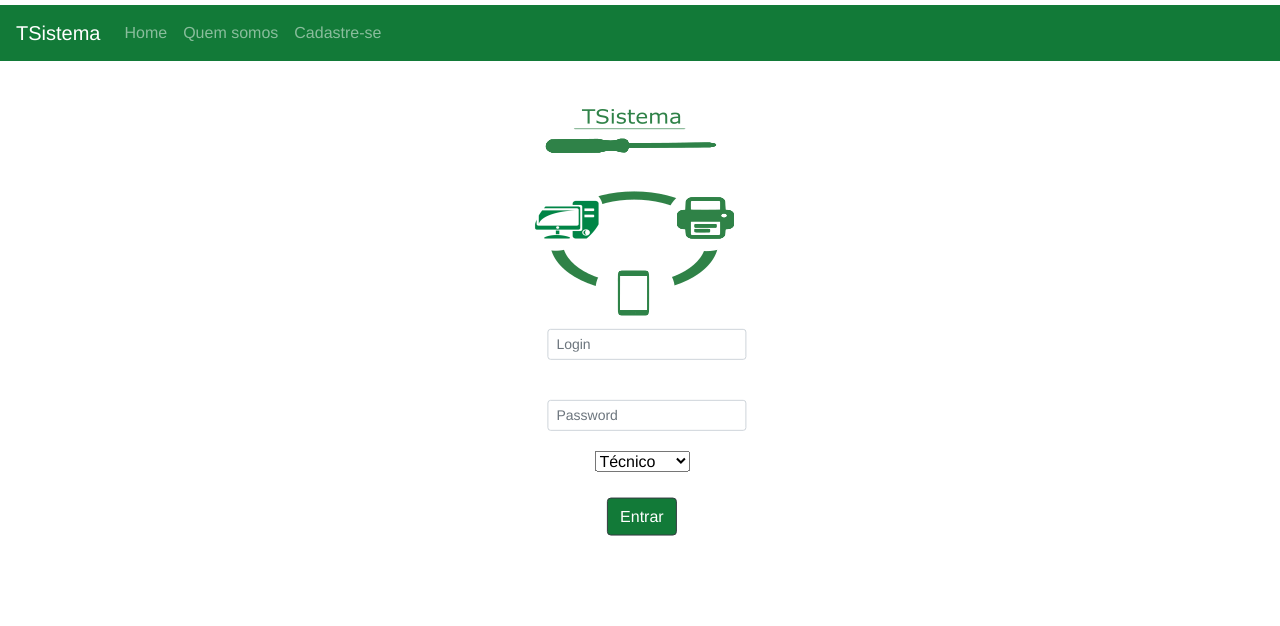
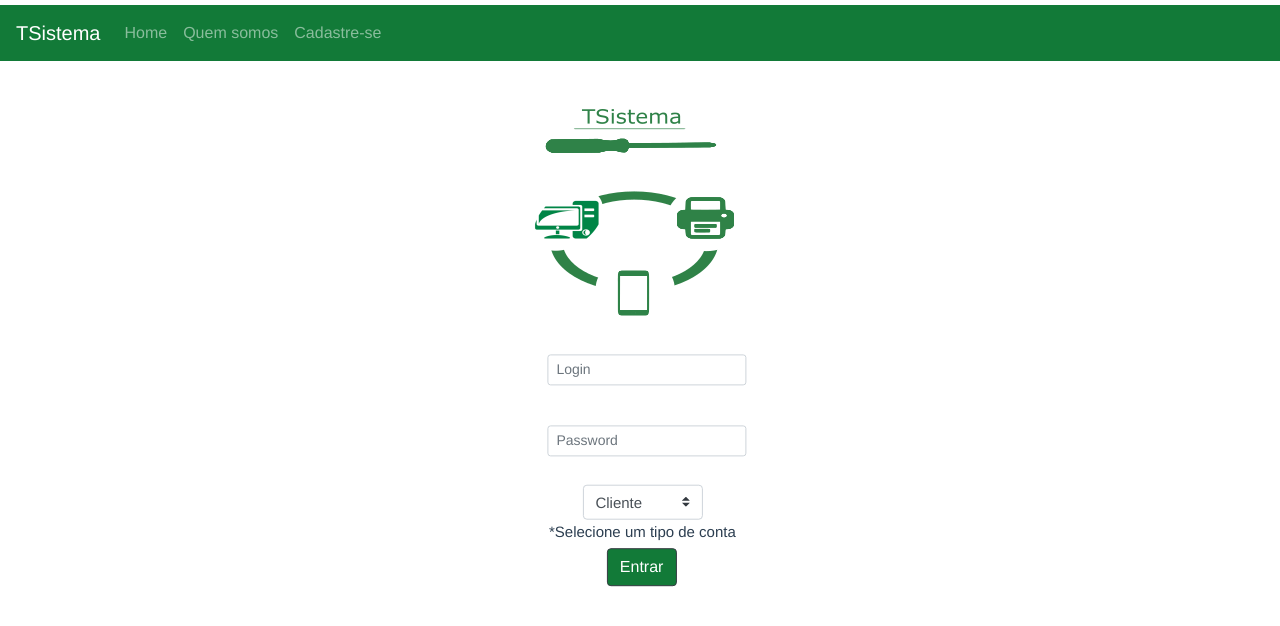
Before and after one commit to bartoalheiros/Desenvolvimento-Web-, a Vue app in the folder boot-project/: page / in a window 1280 px wide. Shown: the top 626 px of the page. Built offline with nearby package versions, Linux system fonts and the light colour scheme.

Commit message:
mudança no combo de login

```diff
--- a/boot-project/src/components/Home.vue
+++ b/boot-project/src/components/Home.vue
@@ -17,15 +17,17 @@
       </div>
     </form>
     <div class="well2">
-      <select>
-        <option value="tecnico">Técnico</option>
-        <option value="gerente">Gerente</option>
-        <option value="recep">Recepção</option>
-      </select><br><br>
-      <input type="submit" name="entrar" data-toggle="button" class="btn btn-dark btn-warning" value="Entrar" style="background-color: #127a38;">
+      <select id="comboPrivilegio" class="custom-select custom-select-sm">
+        <option value="1">Cliente</option>
+        <option value="2">Técnico</option>
+        <option value="3">Recepção</option>
+      </select>
+      <label id="legenda" for="comboPrivilegio">*Selecione um tipo de conta</label><br><br>
+    </div>
+    <div class="well3">
+      <input type="submit" name="entrar" data-toggle="button" class="btn btn-dark btn-warning" value="Entrar" style="background-color: #127a38;"></div>
     </div>
   </div>
-</div>
 </template>
 
 <script>
@@ -78,20 +80,31 @@ a {
  position: absolute;
  top: 60%;
  right: 50%;
- transform: translate(64%, 52%);
+ transform: translate(64%, 70%);
 }
 
 .well2 {
  position: absolute;
  top: 70%;
  right: 50%;
- transform: translate(10%, 52%);
+ transform: translate(35%, 60%);
 }
 
 .well3 {
  position: absolute;
  top: 70%;
  right: 50%;
- transform: translate(10%, 52%);
+ transform: translate(-5%, 310%);
+}
+
+#comboPrivilegio {
+  height: 35px;
+  width: 120px;
+  font-size: 15px;
+}
+
+#legenda {
+  font-size: 15px;
+  width: 250px;
 }
 </style>
```
Also changed, not shown: boot-project/package.json (+4 -3 lines), 1 other file (tests, documents, lock files or other folders).
